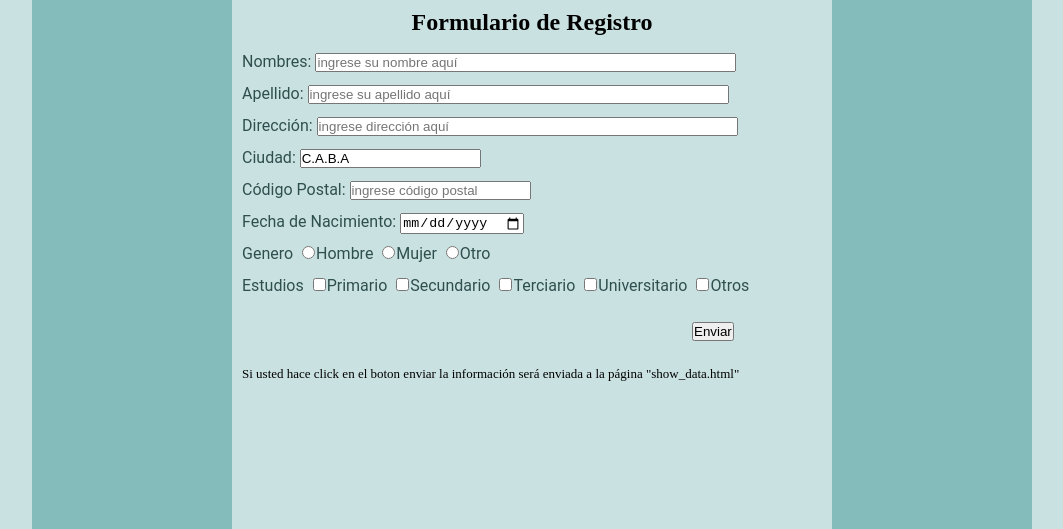
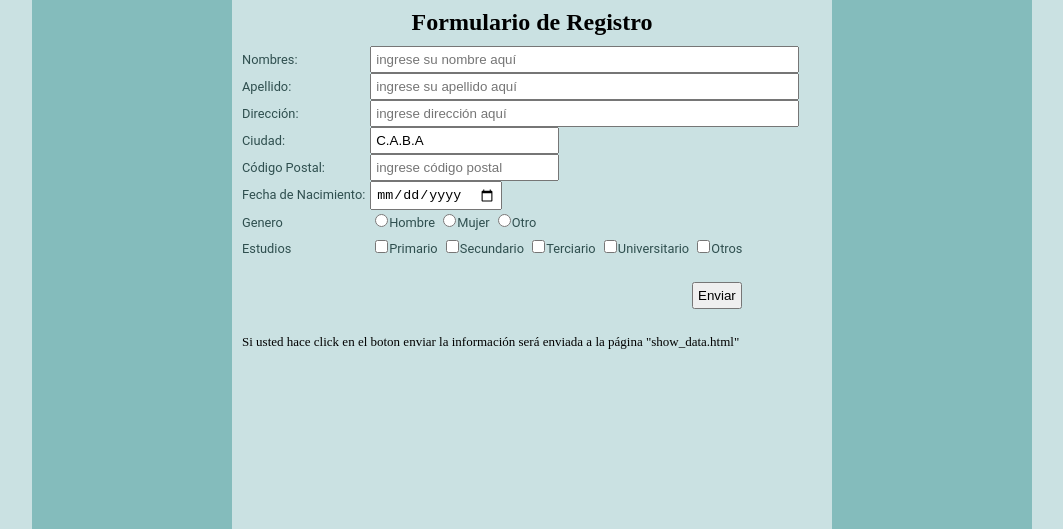
Before and after one commit to guenga1968/TP1, a plain HTML site: page registro.html in a window 1280 px wide. Shown: the part 105-634 px from the top of the page, without its empty margins (108-1171 px from the left). Drawn offline with Linux system fonts and the light colour scheme.

Commit message:
modificacion estilo formulario

```diff
--- a/css/estilo.css
+++ b/css/estilo.css
@@ -85,18 +85,27 @@ form {
     padding-left: 10px;
     font-family: 'Roboto', sans-serif;
     color: darkslategrey;
+    font-size: .8em;
 }
 label {
+    display: inline-block;
+    width: 125px;
+
     line-height: 2em;
 
 }
+input {
+    padding: 4px;
+}
 [type="radio"]
 {
+
 margin-left: 5px;
 margin-right: 1px;
 }
 [type="checkbox"]
 {
+
 margin-left: 5px;
 margin-right: 1px;
 }
```
